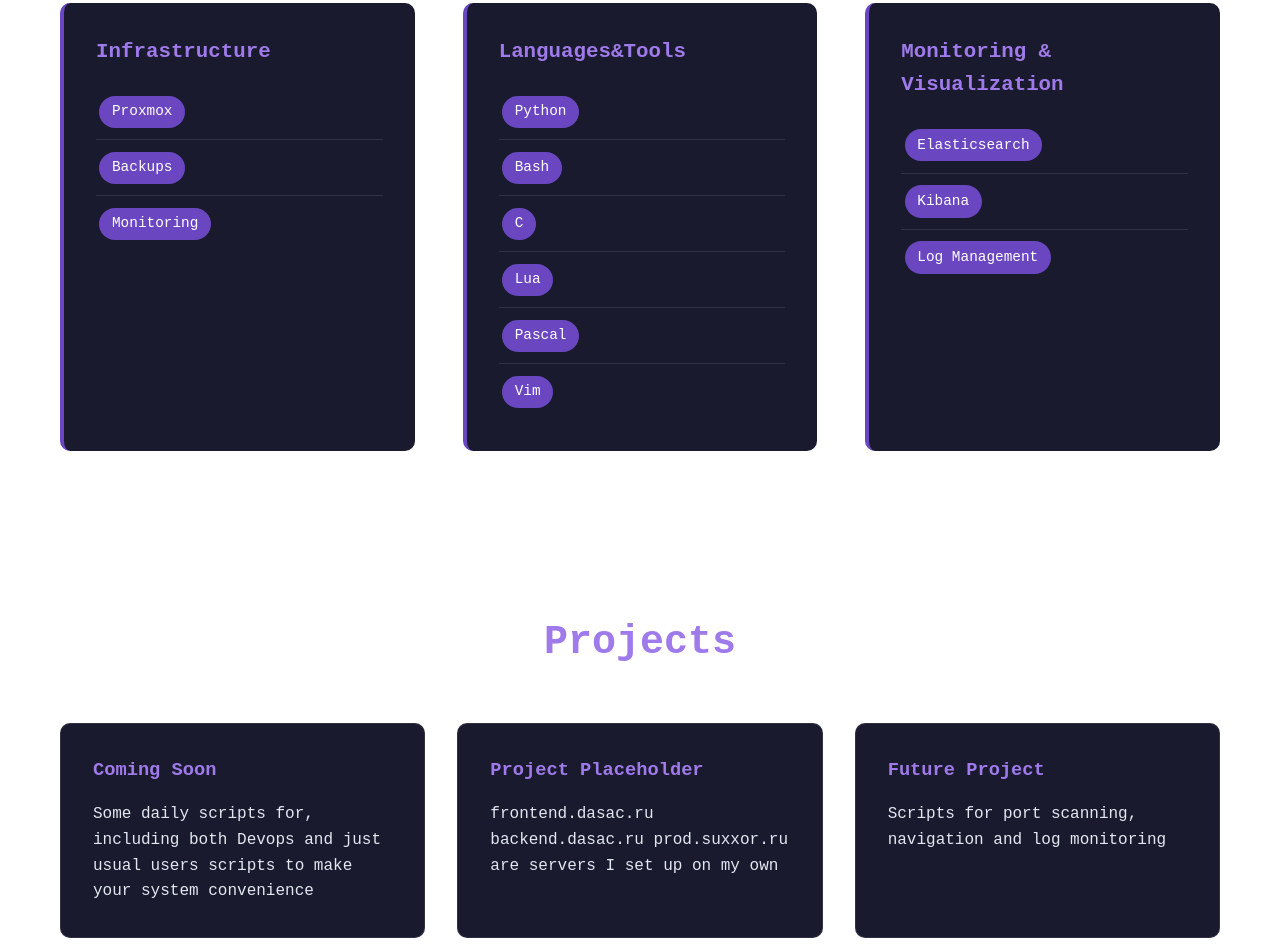
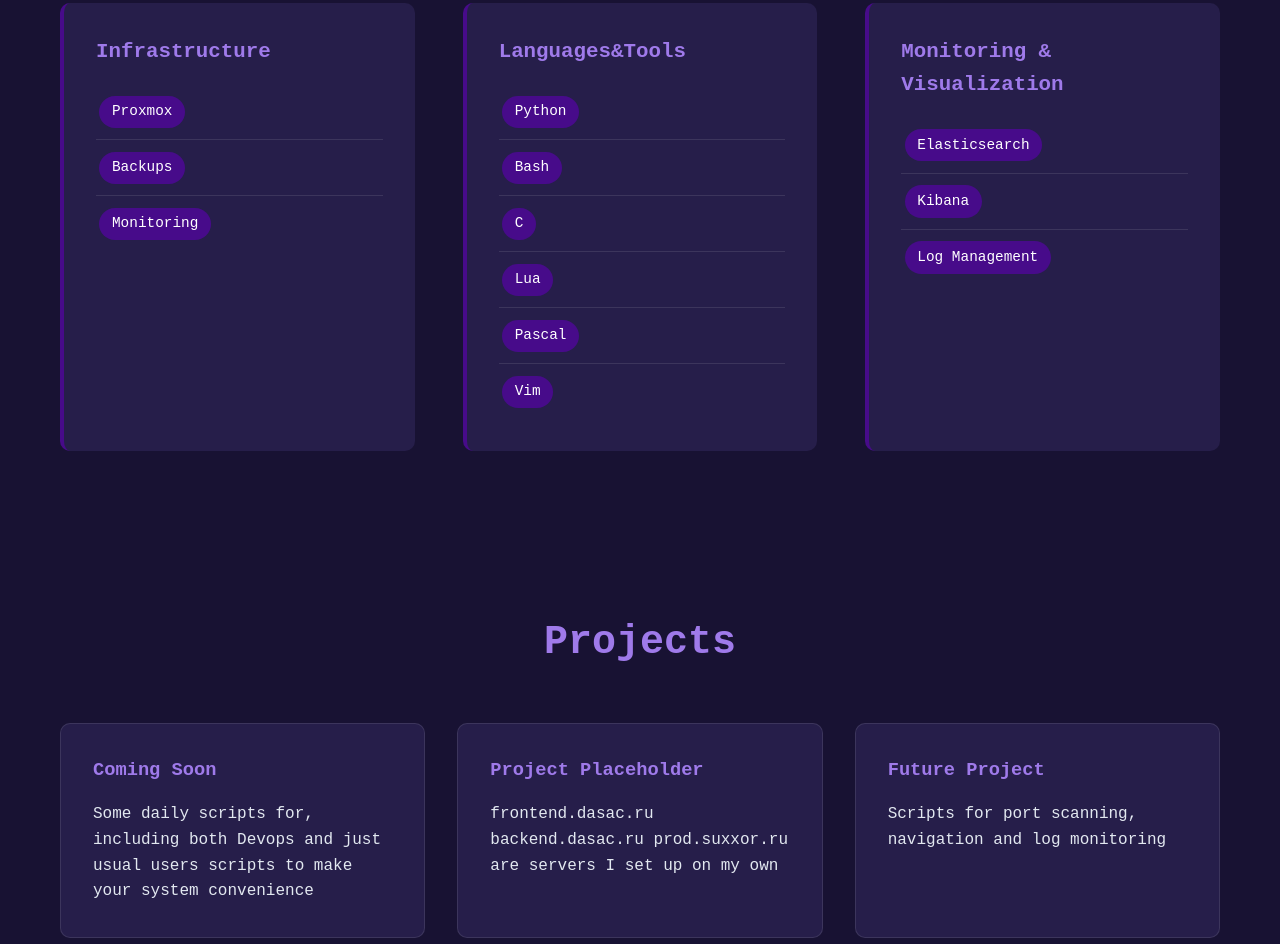
Before and after one commit to Dynalarix/Dynalarix.github.io, a plain HTML site: page index.html in a window 1280 px wide. Shown: the part 1996-2940 px from the top of the page. Drawn offline with Linux system fonts and the light colour scheme.

Commit message:
dark mode, purpledark

```diff
--- a/styles.css
+++ b/styles.css
@@ -1,9 +1,9 @@
 :root {
-    --primary-purple: #6B46C1;
-    --dark-purple: #4C1D95;
+    --primary-purple:#470B8A /*#6B46C1*/;
+    --dark-purple:  #1D1D40 /*#4C1D95;*/;
     --light-purple: #9F7AEA;
-    --background: #0F0F23;
-    --card-bg: #1A1A2E;
+    --background: #10297A /*#3C3254;*/ /* #0F0F23; */;
+    --card-bg: #261E4A/*#222254 #1A1A2E; */;
     --text-light: #E2E8F0;
     --text-muted: #A0AEC0;
 
@@ -19,6 +19,7 @@
       }
 
     body {
+           background-color: #181233;
            font-family: 'Courier New', Courier, monospace;
            line-height: 1.6; /* Increase line-height for better readability */
            color: var(--text-light);
@@ -170,7 +171,7 @@
         }
 
         .project-card {
-            background: var(--card-bg);
+            background: #261E4A/*var(--card-bg)*/;
             padding: 2rem;
             border-radius: 10px;
             border: 1px solid rgba(255, 255, 255, 0.1);
```
